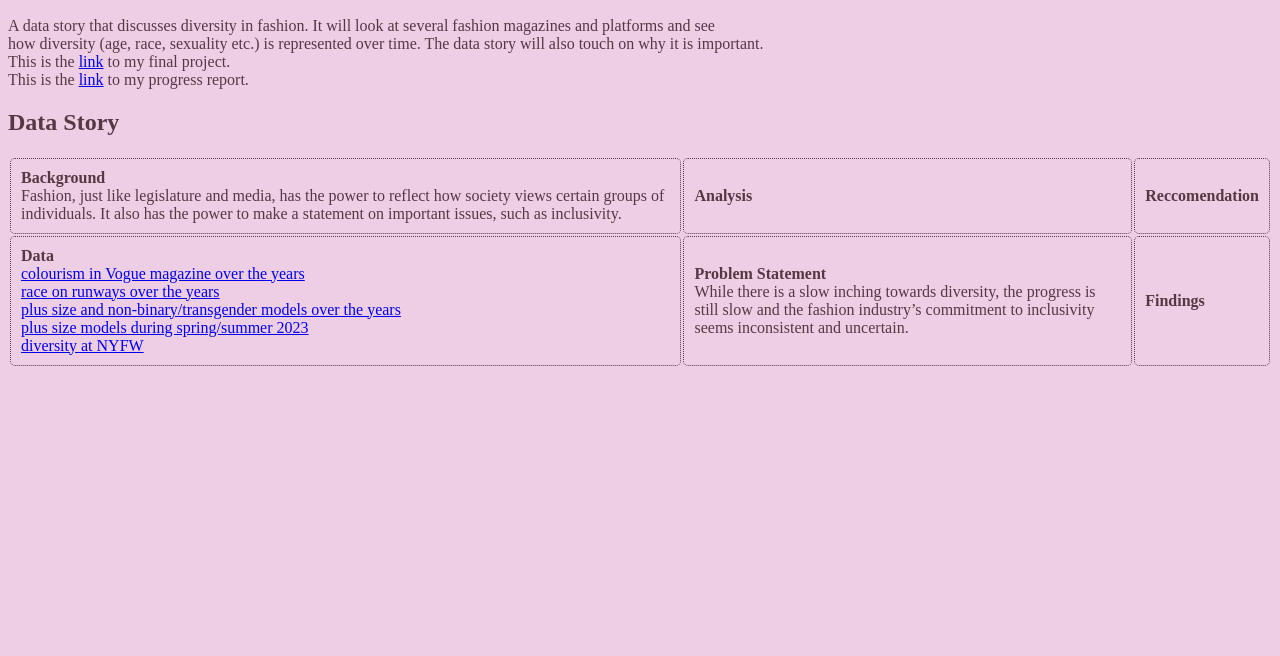
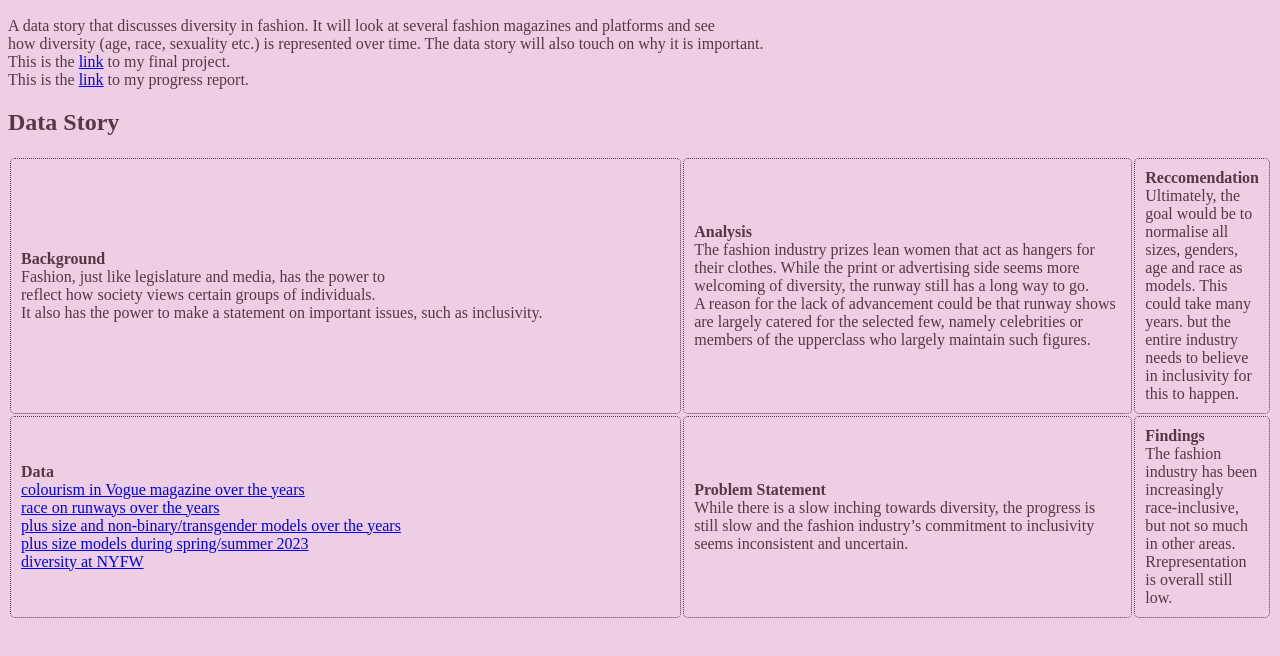
Before and after one commit to airicacheahkening-nm2207/airicacheahkening-nm2207.github.io, a plain HTML site: page index.html in a window 1280 px wide. Shown: the part 110-766 px from the top of the page. Drawn offline with Linux system fonts and the light colour scheme.

Commit message:
updated storyboard

```diff
--- a/index.html
+++ b/index.html
@@ -20,9 +20,16 @@
                 <table id="dataStory">
                 <tr>
                     <td> <b>Background </b><br>
-                        Fashion, just like legislature and media, has the power to reflect how society views certain groups of individuals. It also has the power to make a statement on important issues, such as inclusivity.</td>
-                    <td> <b>Analysis</b></td>
-                    <td><b>Reccomendation</b></td>
+                        Fashion, just like legislature and media, has the power to <br>
+                        reflect how society views certain groups of individuals.  <br>
+                        It also has the power to make a statement on important issues, such as inclusivity.</td>
+                    <td> <b>Analysis</b><br>
+                        The fashion industry prizes lean women that act as hangers for their clothes. While the print or advertising side seems more welcoming of diversity, the runway still has a long way to go. <br>
+                        A reason for the lack of advancement could be that runway shows are largely catered for the selected few, namely celebrities or members of the upperclass who largely maintain such figures.
+                    </td>
+                    <td><b>Reccomendation</b><br>
+                        Ultimately, the goal would be to normalise all sizes, genders, age and race as models. This could take many years. but the entire industry needs to believe in inclusivity for this to happen.
+                    </td>
                 </tr>
                 <tr>
                     <td><b>Data</b> <br>
@@ -41,7 +48,9 @@
                     <td><b>Problem Statement</b> <br>
                         While there is a slow inching towards diversity, the progress is still slow and the fashion industry’s commitment to inclusivity seems inconsistent and uncertain.
                     </td>
-                    <td><b>Findings</b></td>
+                    <td><b>Findings</b><br>
+                        The fashion industry has been increasingly race-inclusive, but not so much in other areas. Rrepresentation is overall still low.
+                    </td>
                 </tr>
             </table>
             </p>
```
